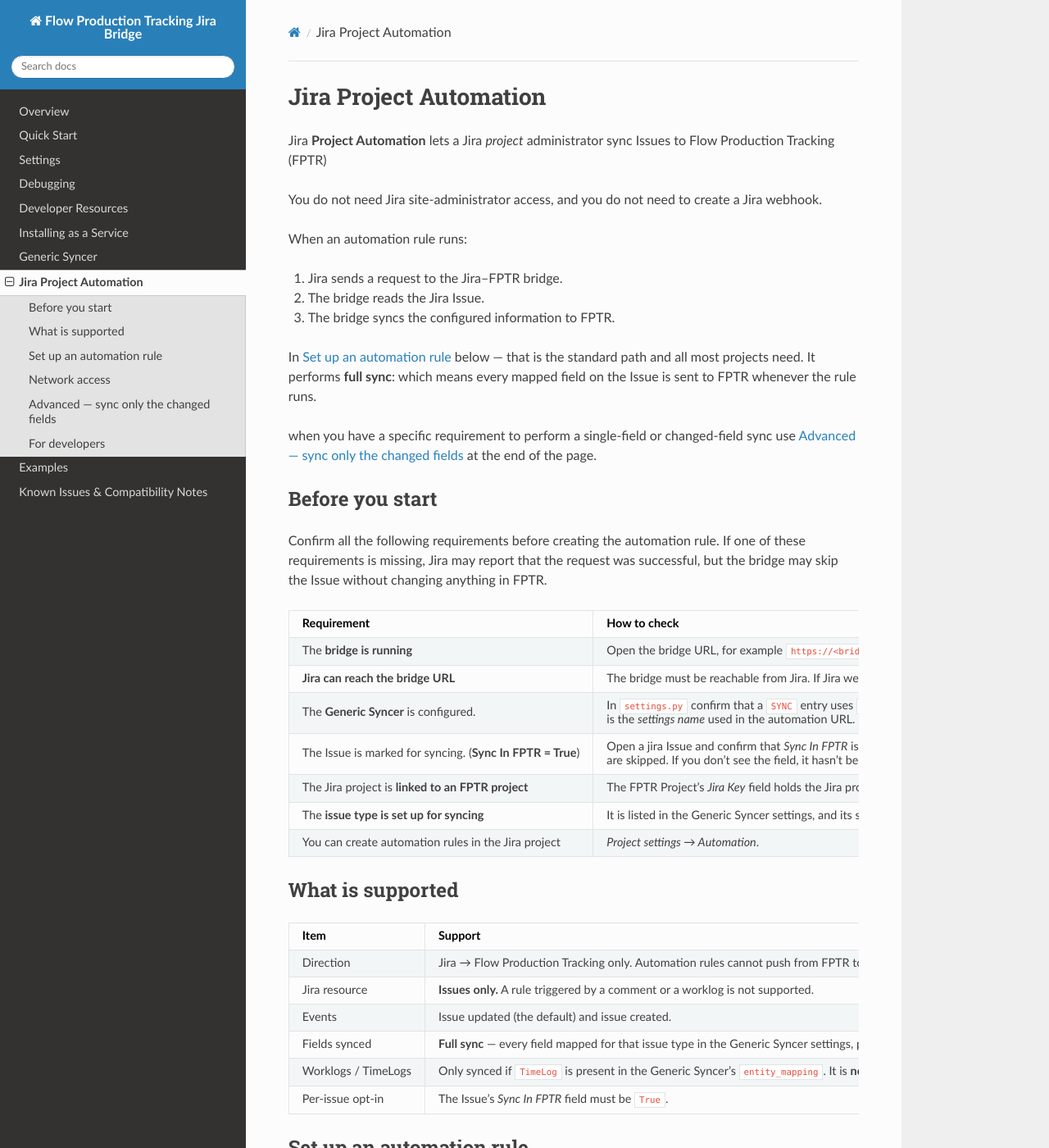
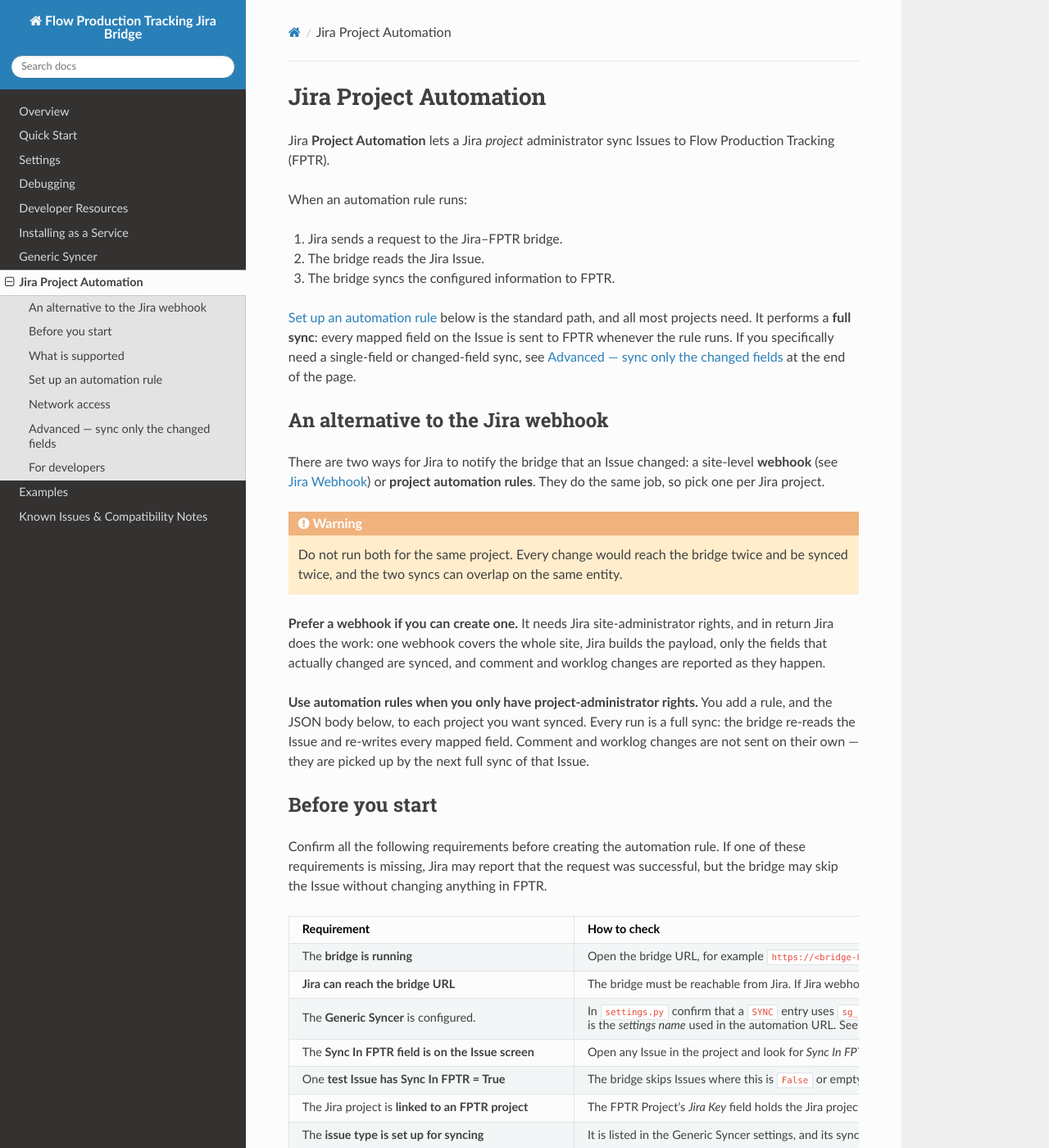
Before and after one commit to shotgunsoftware/sg-jira-bridge, a Sphinx documentation site: the page built from docs/jira_automation.rst, in a window 1280 px wide and 1400 px high. Shown: the whole window at 82% size. Built offline with Sphinx 7.4.7 and the Read the Docs theme 3.1.0, drawn with Linux system fonts in a browser that asks for light colours; some of the changed text lies outside the part shown.

Commit message:
doc updated with PR comments

```diff
--- a/docs/jira_automation.rst
+++ b/docs/jira_automation.rst
@@ -4,10 +4,7 @@
 #######################
 
 Jira **Project Automation** lets a Jira *project* administrator sync Issues to
-Flow Production Tracking (FPTR)
-
-You do not need Jira site-administrator access, and you do not need to create a
-Jira webhook.
+Flow Production Tracking (FPTR).
 
 When an automation rule runs:
 
@@ -15,12 +12,32 @@
 2. The bridge reads the Jira Issue.
 3. The bridge syncs the configured information to FPTR.
 
-In `Set up an automation rule`_ below — that is the standard path and all
-most projects need. It performs **full sync**: which means every mapped
-field on the Issue is sent to FPTR whenever the rule runs.
+`Set up an automation rule`_ below is the standard path, and all most projects
+need. It performs a **full sync**: every mapped field on the Issue is sent to
+FPTR whenever the rule runs. If you specifically need a single-field or
+changed-field sync, see :ref:`jira_automation_advanced` at the end of the page.
 
-when you have a specific requirement to perform a single-field
-or changed-field sync use :ref:`jira_automation_advanced` at the end of the page.
+An alternative to the Jira webhook
+**********************************
+
+There are two ways for Jira to notify the bridge that an Issue changed: a
+site-level **webhook** (see :ref:`Jira Webhook`) or **project automation
+rules**. They do the same job, so pick one per Jira project.
+
+.. warning::
+   Do not run both for the same project. Every change would reach the bridge
+   twice and be synced twice, and the two syncs can overlap on the same entity.
+
+**Prefer a webhook if you can create one.** It needs Jira site-administrator
+rights, and in return Jira does the work: one webhook covers the whole site,
+Jira builds the payload, only the fields that actually changed are synced, and
+comment and worklog changes are reported as they happen.
+
+**Use automation rules when you only have project-administrator rights.** You
+add a rule, and the JSON body below, to each project you want synced. Every run
+is a full sync: the bridge re-reads the Issue and re-writes every mapped field.
+Comment and worklog changes are not sent on their own — they are picked up by
+the next full sync of that Issue.
 
 Before you start
 ****************
@@ -46,11 +63,13 @@
      - In ``settings.py`` confirm that a ``SYNC`` entry uses
        ``sg_jira.EntitiesGenericSyncer``. The entry name, often ``entities`` is the *settings
        name* used in the automation URL. See :doc:`generic_syncer`.
-   * - The Issue is marked for syncing. (**Sync In FPTR = True**)
-     - Open a jira Issue and confirm that *Sync In FPTR* is set to ``True``. Issues where
-       it is unset or ``False`` are skipped. If you don't see the field, it
-       hasn't been added to the screen for this project and issue type — see
-       :ref:`Jira Configuration <entity-sync-jira-config>`.
+   * - The **Sync In FPTR field is on the Issue screen**
+     - Open any Issue in the project and look for *Sync In FPTR*. If it is
+       missing, the bridge rejects every event for this project and issue
+       type — see :ref:`Jira Configuration <entity-sync-jira-config>`.
+   * - One **test Issue has Sync In FPTR = True**
+     - The bridge skips Issues where this is ``False`` or empty. Set it on one
+       Issue now, so you have something to test the rule with.
    * - The Jira project is **linked to an FPTR project**
      - The FPTR Project's *Jira Key* field holds the Jira project key
        (e.g. ``PROJ``).
@@ -63,15 +82,16 @@
 What is supported
 *****************
 
+The table below covers what an automation rule can send to the bridge. Updates
+that originate in FPTR reach Jira through a separate mechanism, the FPTR Event
+Daemon and its ``sg_jira_event_trigger`` plugin — see :doc:`generic_syncer`.
+
 .. list-table::
    :header-rows: 1
    :widths: 30 70
 
    * - Item
      - Support
-   * - Direction
-     - Jira → Flow Production Tracking only. Automation rules cannot push from
-       FPTR to Jira.
    * - Jira resource
      - **Issues only.** A rule triggered by a comment or a worklog is not
        supported.
@@ -85,8 +105,6 @@
      - Only synced if ``TimeLog`` is present in the Generic Syncer's
        ``entity_mapping``. It is **not** in the default configuration, so out
        of the box worklogs are not synced.
-   * - Per-issue opt-in
-     - The Issue's *Sync In FPTR* field must be ``True``.
 
 Set up an automation rule
 *************************
@@ -144,9 +162,14 @@
            }
        }
 
-   ``source`` is what tells the bridge to read the Issue and sync it. The
-   ``user`` block is optional but recommended: it lets the bridge ignore
-   changes made by its own Jira user, which prevents sync loops.
+   ``source`` is what tells the bridge to read the Issue and sync it.
+
+   Always include the ``user`` block. The rule fires on every change to the
+   Issue, including the ones the bridge itself makes when syncing FPTR → Jira.
+   ``user`` reports who triggered the rule, which is how the bridge tells those
+   apart and skips its own. Without it, the bridge cannot, so it sends its own
+   writes back to FPTR. That is wasted work rather than an endless loop — FPTR,
+   in turn, ignores changes made by the bridge user.
 
 6. **For an issue-created rule only**, add ``webhook_event``:
 
```
Also changed, not shown: other parts of docs/jira_automation.rst (+1 -1 lines).
